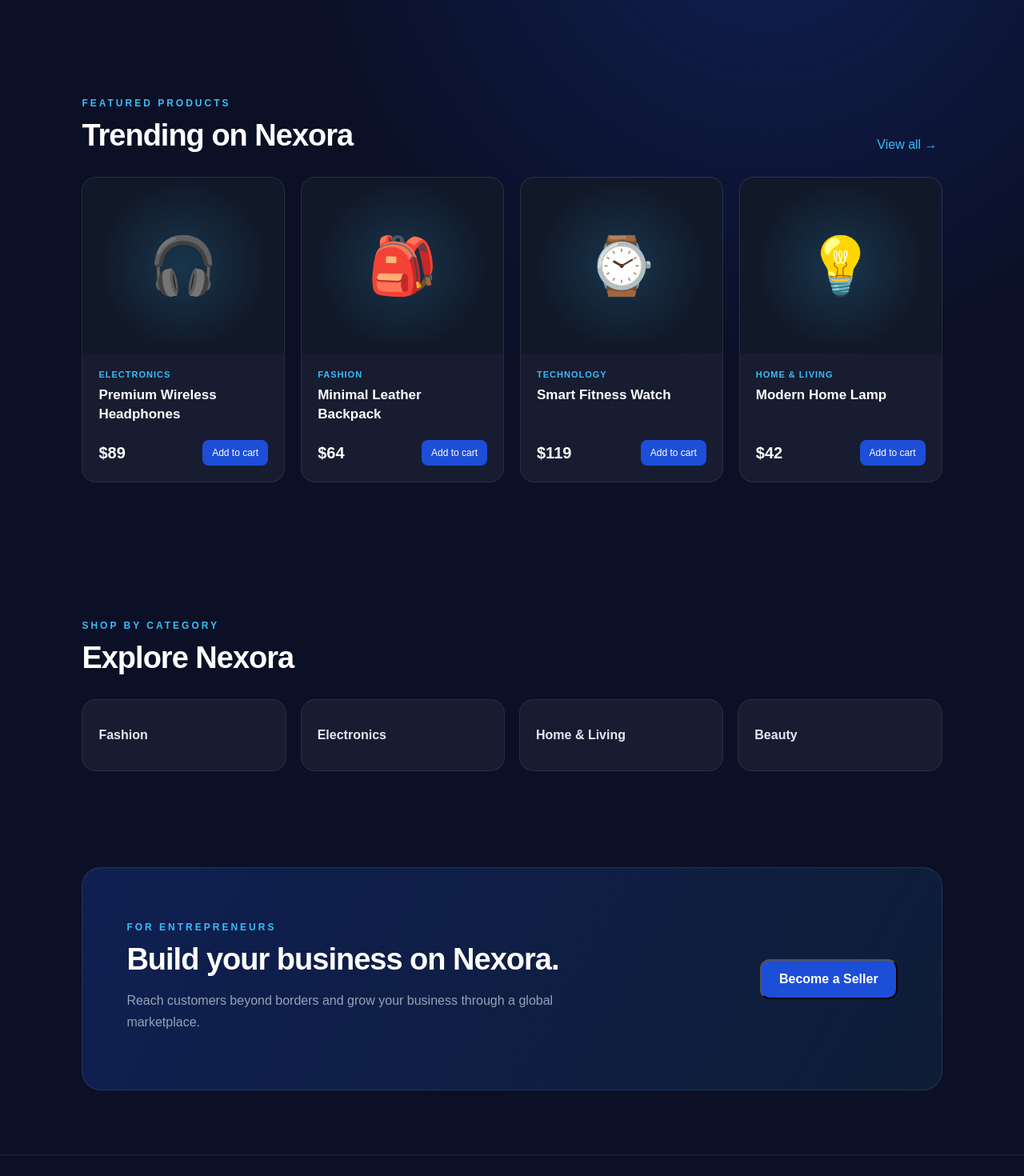
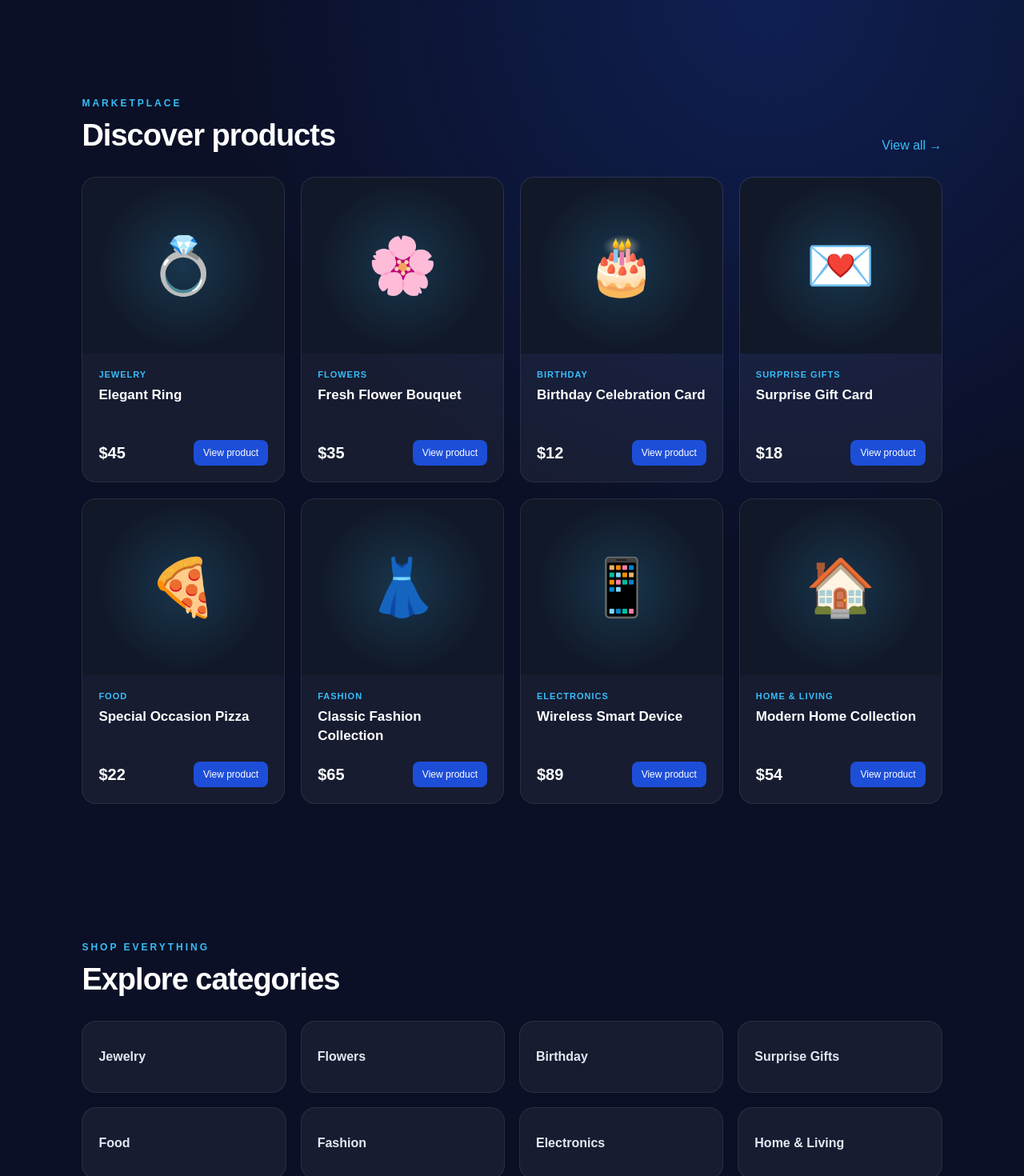
Before and after one commit to Globallinkexpress/-nexora-market-02, a Next.js app: page / in a window 1280 px wide. Shown: the part 700-2170 px from the top of the page at 80% size. Built offline with nearby package versions, Linux system fonts and the light colour scheme.

Commit message:
Update page.js

```diff
--- a/app/page.js
+++ b/app/page.js
@@ -1,31 +1,63 @@
-export default function Home() {
 const products = [
   {
-      name: "Premium Wireless Headphones",
-      price: "$89",
-      category: "Electronics",
-      icon: "🎧",
+    id: "elegant-ring",
+    name: "Elegant Ring",
+    category: "Jewelry",
+    price: "$45",
+    icon: "💍",
   },
   {
-      name: "Minimal Leather Backpack",
-      price: "$64",
-      category: "Fashion",
-      icon: "🎒",
+    id: "flower-bouquet",
+    name: "Fresh Flower Bouquet",
+    category: "Flowers",
+    price: "$35",
+    icon: "🌸",
   },
   {
-      name: "Smart Fitness Watch",
-      price: "$119",
-      category: "Technology",
-      icon: "⌚",
+    id: "birthday-card",
+    name: "Birthday Celebration Card",
+    category: "Birthday",
+    price: "$12",
+    icon: "🎂",
   },
   {
-      name: "Modern Home Lamp",
-      price: "$42",
+    id: "surprise-card",
+    name: "Surprise Gift Card",
+    category: "Surprise Gifts",
+    price: "$18",
+    icon: "💌",
+  },
+  {
+    id: "special-pizza",
+    name: "Special Occasion Pizza",
+    category: "Food",
+    price: "$22",
+    icon: "🍕",
+  },
+  {
+    id: "fashion-collection",
+    name: "Classic Fashion Collection",
+    category: "Fashion",
+    price: "$65",
+    icon: "👗",
+  },
+  {
+    id: "smart-device",
+    name: "Wireless Smart Device",
+    category: "Electronics",
+    price: "$89",
+    icon: "📱",
+  },
+  {
+    id: "home-collection",
+    name: "Modern Home Collection",
     category: "Home & Living",
-      icon: "💡",
+    price: "$54",
+    icon: "🏠",
   },
 ];
 
+export default function Home() {
   return (
     <main className="home">
       <nav className="nav">
@@ -38,7 +70,9 @@ export default function Home() {
           <a href="#about">About</a>
         </div>
 
-        <button className="login">Log in</button>
+        <a href="/login" className="login">
+          Log in
+        </a>
       </nav>
 
       <section className="hero">
@@ -52,8 +86,8 @@ export default function Home() {
           </h1>
 
           <p className="subtitle">
-            Discover products from independent sellers and brands around the
-            world, all in one marketplace.
+            Discover products, gifts, food, fashion and more from sellers
+            around the world.
           </p>
 
           <div className="actions">
@@ -61,7 +95,7 @@ export default function Home() {
               Explore Marketplace
             </a>
 
-            <a href="#sell" className="secondary">
+            <a href="/seller" className="secondary">
               Start Selling
             </a>
           </div>
@@ -75,43 +109,70 @@ export default function Home() {
       <section id="marketplace" className="marketplace">
         <div className="sectionHeader">
           <div>
-            <p className="eyebrow">FEATURED PRODUCTS</p>
-            <h2>Trending on Nexora</h2>
+            <p className="eyebrow">MARKETPLACE</p>
+            <h2>Discover products</h2>
           </div>
 
-          <button className="viewAll">View all →</button>
+          <a href="/marketplace" className="viewAll">
+            View all →
+          </a>
         </div>
 
         <div className="productGrid">
           {products.map((product) => (
-            <article className="productCard" key={product.name}>
+            <a
+              href={`/product/${product.id}`}
+              className="productCard"
+              key={product.id}
+            >
               <div className="productImage">
                 <span>{product.icon}</span>
               </div>
 
               <div className="productInfo">
                 <p className="productCategory">{product.category}</p>
+
                 <h3>{product.name}</h3>
 
                 <div className="productBottom">
                   <strong>{product.price}</strong>
-                  <button className="cartButton">Add to cart</button>
+                  <span className="cartButton">View product</span>
                 </div>
               </div>
-            </article>
+            </a>
           ))}
         </div>
       </section>
 
       <section id="categories" className="categories">
-        <p className="eyebrow">SHOP BY CATEGORY</p>
-        <h2>Explore Nexora</h2>
+        <p className="eyebrow">SHOP EVERYTHING</p>
+        <h2>Explore categories</h2>
 
         <div className="categoryGrid">
-          <div className="card">Fashion</div>
-          <div className="card">Electronics</div>
-          <div className="card">Home & Living</div>
-          <div className="card">Beauty</div>
+          <a href="/marketplace?category=Jewelry" className="card">
+            Jewelry
+          </a>
+          <a href="/marketplace?category=Flowers" className="card">
+            Flowers
+          </a>
+          <a href="/marketplace?category=Birthday" className="card">
+            Birthday
+          </a>
+          <a href="/marketplace?category=Surprise%20Gifts" className="card">
+            Surprise Gifts
+          </a>
+          <a href="/marketplace?category=Food" className="card">
+            Food
+          </a>
+          <a href="/marketplace?category=Fashion" className="card">
+            Fashion
+          </a>
+          <a href="/marketplace?category=Electronics" className="card">
+            Electronics
+          </a>
+          <a href="/marketplace?category=Home%20%26%20Living" className="card">
+            Home & Living
+          </a>
         </div>
       </section>
 
@@ -119,13 +180,16 @@ export default function Home() {
         <div>
           <p className="eyebrow">FOR ENTREPRENEURS</p>
           <h2>Build your business on Nexora.</h2>
+
           <p>
             Reach customers beyond borders and grow your business through a
             global marketplace.
           </p>
         </div>
 
-        <button className="primary">Become a Seller</button>
+        <a href="/seller" className="primary">
+          Become a Seller
+        </a>
       </section>
 
       <footer id="about" className="footer">
```
Lines whose indentation alone changed are shown as unchanged.
